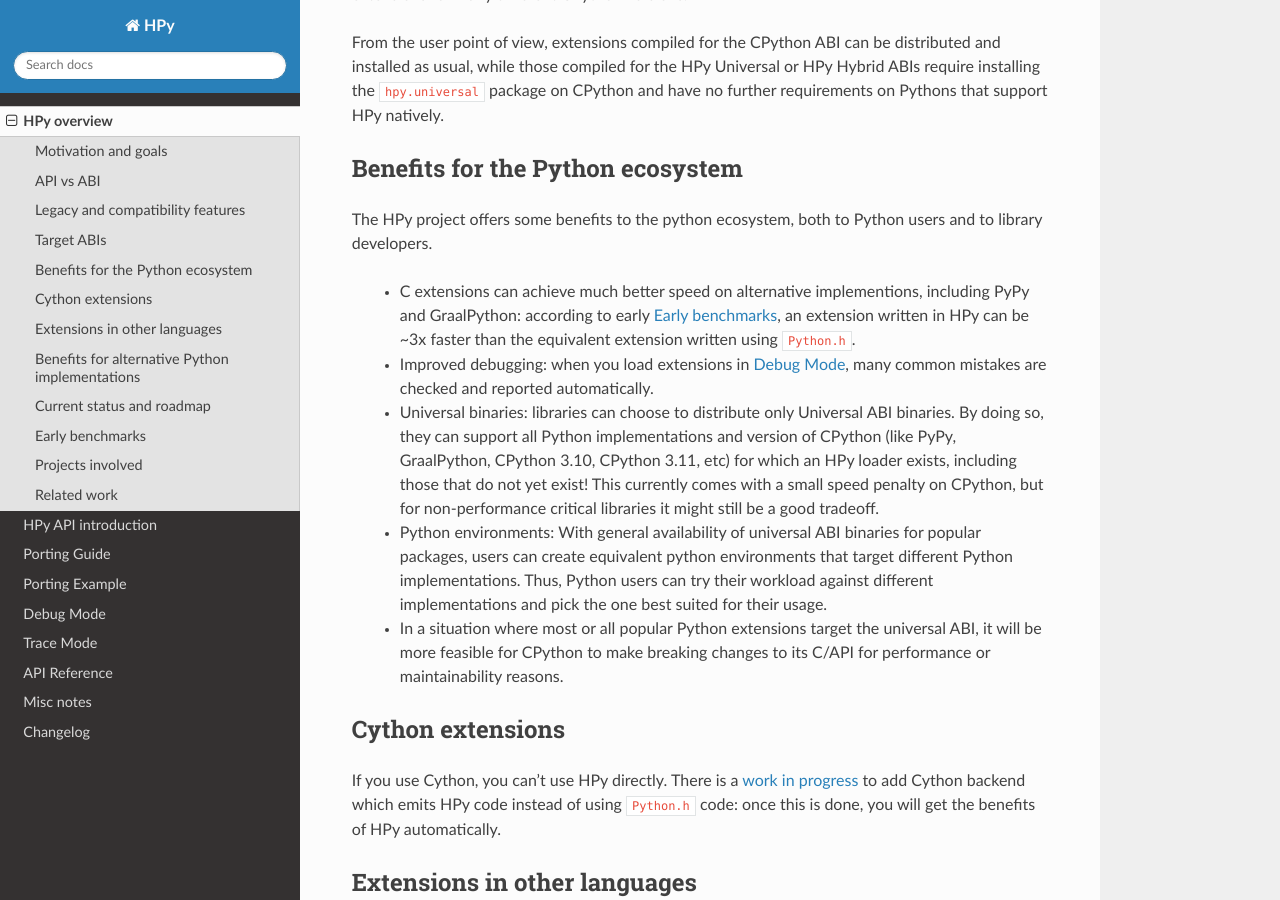
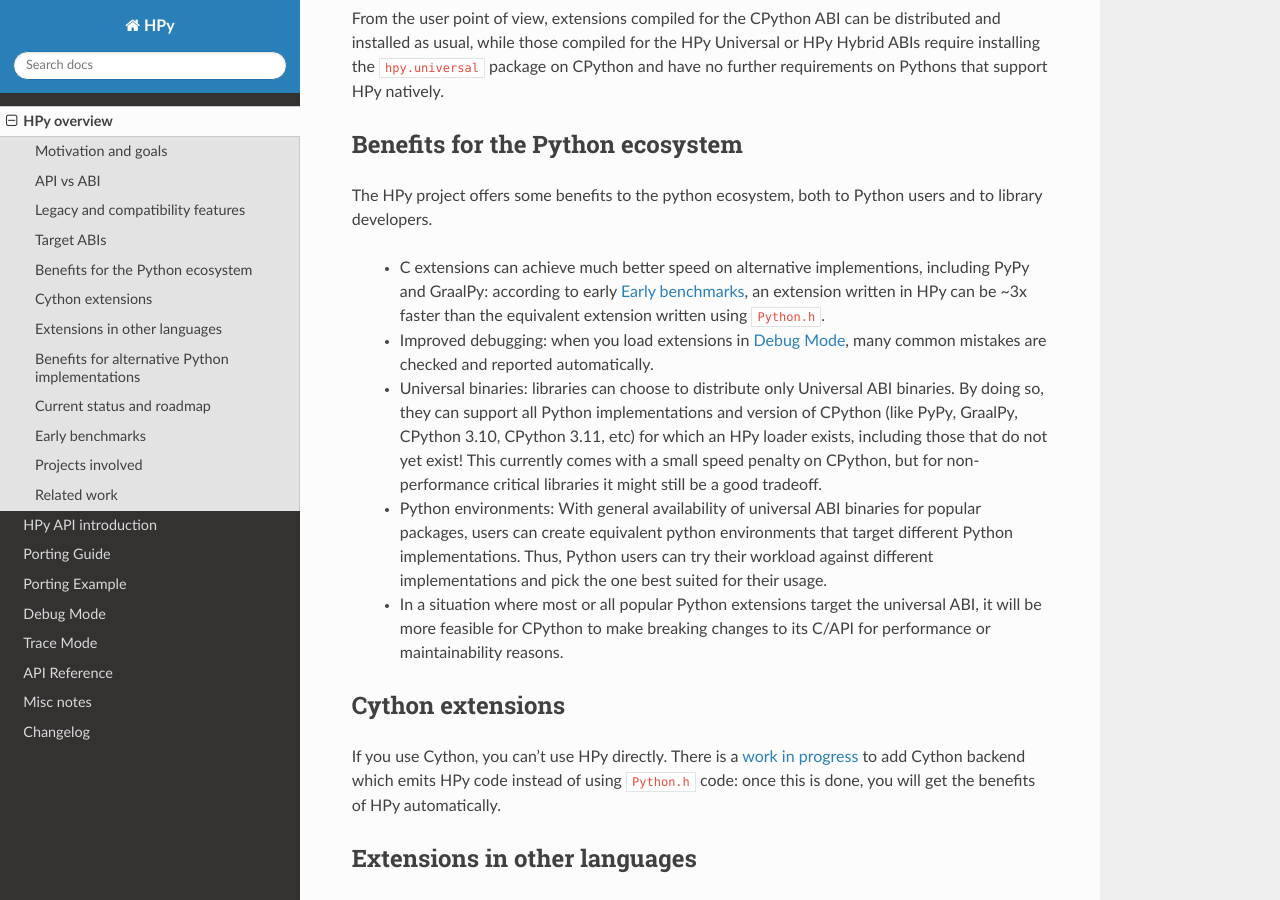
Before and after one commit to hpyproject/hpy, a Sphinx documentation site: the page built from docs/overview.rst, in a window 1280 px wide and 900 px high, scrolled down 3896 px. Built offline with Sphinx 7.4.7 and the Read the Docs theme 2.0.0, drawn with Linux system fonts in a browser that asks for light colours; some of the changed text lies outside the part shown.

Commit message:
Rename: GraalPython->GraalPy

```diff
--- a/docs/api.rst
+++ b/docs/api.rst
@@ -456,7 +456,7 @@
 ``HPyType_BuiltinShape_Legacy`` and to include ``PyObject_HEAD`` at the start of
 its struct. It would be easy to relax this requirement on CPython (where the
 ``PyObject_HEAD`` fields are always present) but a large burden on other
-implementations (e.g. PyPy, GraalPython) where a struct starting with
+implementations (e.g. PyPy, GraalPy) where a struct starting with
 ``PyObject_HEAD`` might not exist.
 
 Types created via the old Python C API are automatically legacy types.
--- a/docs/index.rst
+++ b/docs/index.rst
@@ -10,7 +10,7 @@
 
 There are several advantages to write your C extension in HPy:
 
-  - **Speed**: it runs much faster on PyPy, GraalPython, and at native speed on CPython
+  - **Speed**: it runs much faster on PyPy, GraalPy, and at native speed on CPython
 
   - **Deployment**: it is possible to compile a single binary which runs unmodified on all
     supported Python implementations and versions -- think "stable ABI" on steroids
@@ -27,7 +27,7 @@
 specific to the current implementation of CPython: it exposes a lot of
 internal details which makes it hard to:
 
-  - implement it for other Python implementations (e.g. PyPy, GraalPython,
+  - implement it for other Python implementations (e.g. PyPy, GraalPy,
     Jython, ...)
 
   - experiment with new approaches inside CPython itself, for example:
--- a/docs/overview.rst
+++ b/docs/overview.rst
@@ -31,7 +31,7 @@
 part of the API**: we want a more generic way of managing resources that is
 possible to impelement with different strategies, including the existing
 reference counting and/or with a moving *Garbage Collector* (like the ones used
-by PyPy, GraalPython or Java, for example). Moreover, each implementation can
+by PyPy, GraalPy or Java, for example). Moreover, each implementation can
 experiment with new memory layout of objects, add optimizations, etc. The
 following is a list of sub-goals.
 
@@ -169,7 +169,7 @@
       As the name suggests, the HPy Universal ABI is designed to be loaded and
       executed by a variety of different Python implementations. Compiled
       extensions can be loaded unmodified on all the interpreters which support
-      it. PyPy and GraalPython support it natively. CPython supports it by using the
+      it. PyPy and GraalPy support it natively. CPython supports it by using the
       ``hpy.universal`` package, and there is a small speed penalty [#f1]_ compared to
       the CPython ABI.
 
@@ -223,14 +223,14 @@
 users and to library developers.
 
   - C extensions can achieve much better speed on alternative implementions,
-    including PyPy and GraalPython: according to early :ref:`benchmarks`, an
+    including PyPy and GraalPy: according to early :ref:`benchmarks`, an
     extension written in HPy can be ~3x faster than the equivalent extension
     written using ``Python.h``.
   - Improved debugging: when you load extensions in :ref:`debug-mode:debug mode`,
     many common mistakes are checked and reported automatically.
   - Universal binaries: libraries can choose to distribute only Universal ABI
     binaries. By doing so, they can support all Python implementations and
-    version of CPython (like PyPy, GraalPython, CPython 3.10, CPython 3.11, etc)
+    version of CPython (like PyPy, GraalPy, CPython 3.10, CPython 3.11, etc)
     for which an HPy loader exists, including those that do not yet exist! This
     currently comes with a small speed penalty on CPython, but for
     non-performance critical libraries it might still be a good tradeoff.
@@ -325,7 +325,7 @@
   - it is possible to load HPy Universal extensions on
     PyPy (using the PyPy `hpy branch <https://foss.heptapod.net/pypy/pypy/tree/branch/hpy>`_).
 
-  - it is possible to load HPy Universal extensions on `GraalPython
+  - it is possible to load HPy Universal extensions on `GraalPy
     <https://github.com/graalvm/graalpython>`_.
 
 
@@ -405,7 +405,7 @@
 
   - Cython
 
-  - GraalPython
+  - GraalPy
 
   - RustPython
 
@@ -424,7 +424,7 @@
 
   - `IronPython <https://github.com/IronLanguages/ironclad>`_
 
-  - `GraalPython <https://github.com/graalvm/graalpython>`_
+  - `GraalPy <https://github.com/graalvm/graalpython>`_
 
 .. rubric:: Footnotes
 
--- a/docs/porting-guide.rst
+++ b/docs/porting-guide.rst
@@ -43,7 +43,7 @@
     as soon as they are no longer needed. The debug mode will report a
     long-lived ``HPy`` as a potential memory leak.
 
-  * In PyPy and GraalPython, ``HPy`` handles are implemented using an
+  * In PyPy and GraalPy, ``HPy`` handles are implemented using an
     indirection: they are indexes inside a big list of GC-managed objects: this
     big list is tracked by the GC, so when an object moves its pointer is
     correctly updated.
```
